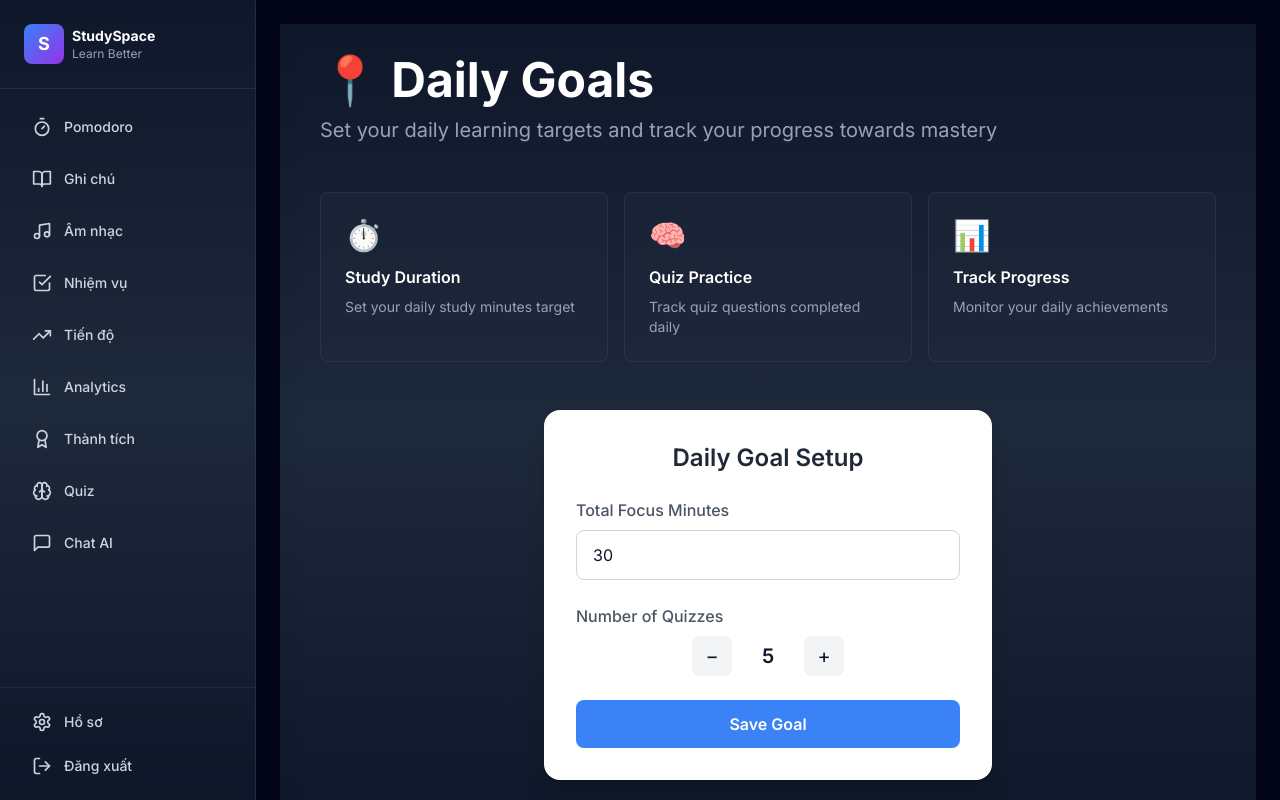
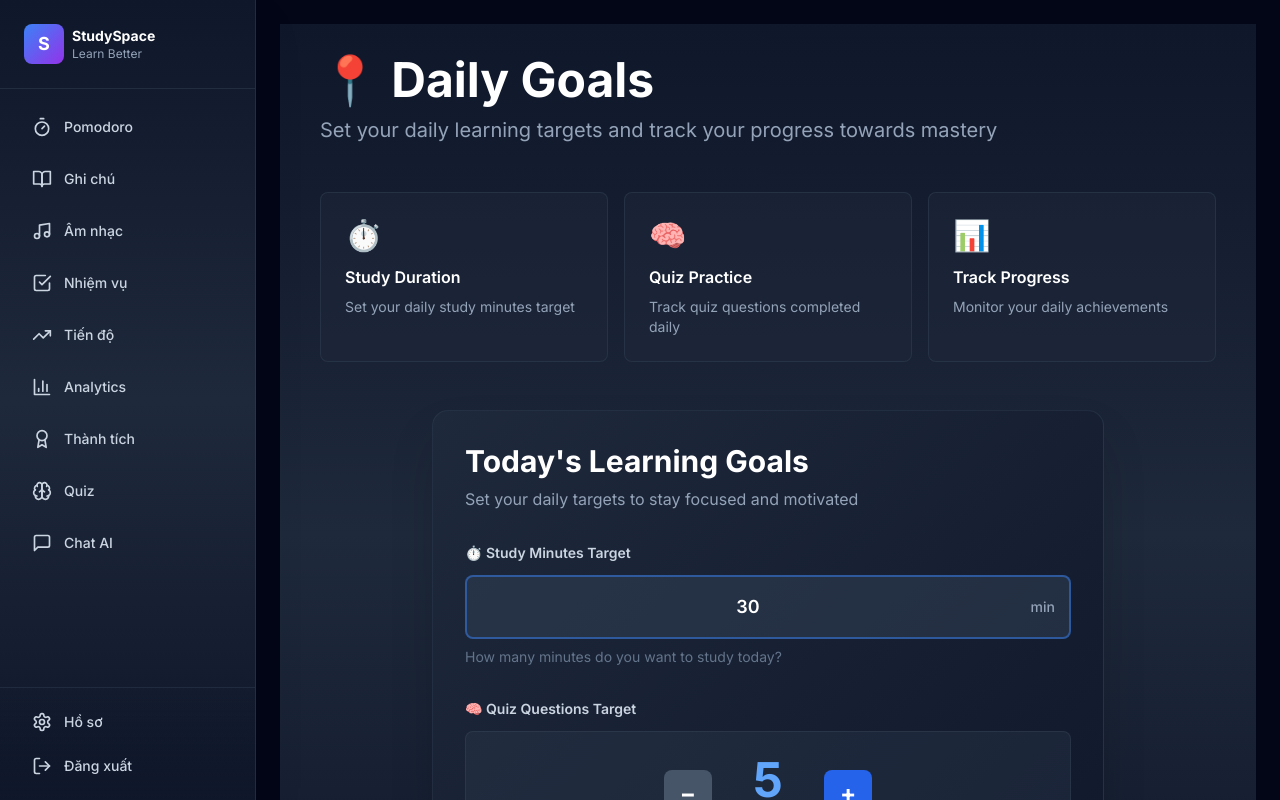
Before and after one commit to duongnguyen291/StudySpace, a Next.js app in the folder frontend/: page /daily-goals in a window 1280 px wide. Shown: the top 800 px of the page. Built offline with nearby package versions, Linux system fonts and the light colour scheme; no server answers.

Commit message:
feat(daily-goals): update DailyGoalPage component

```diff
--- a/frontend/src/features/daily-goal/components/DailyGoalPage.tsx
+++ b/frontend/src/features/daily-goal/components/DailyGoalPage.tsx
@@ -1,90 +1,196 @@
 "use client";
 
-import { useState } from "react";
+import { useState, useEffect } from "react";
 import { useDailyGoals } from "../hooks/userDailyGoals";
+import { AlertCircle, CheckCircle2 } from "lucide-react";
+
+// CSS để ẩn spinner của number input
+const inputNumberStyles = `
+  input[type="number"]::-webkit-outer-spin-button,
+  input[type="number"]::-webkit-inner-spin-button {
+    -webkit-appearance: none;
+    margin: 0;
+  }
+  input[type="number"] {
+    -moz-appearance: textfield;
+  }
+`;
 
 export default function DailyGoalForm() {
   const { goal, updateGoal, loading } = useDailyGoals();
+  const [minutes, setMinutes] = useState(30);
+  const [quizzes, setQuizzes] = useState(5);
+  const [savedStatus, setSavedStatus] = useState<"idle" | "saving" | "success" | "error">("idle");
+  const [errorMsg, setErrorMsg] = useState("");
 
-  const [minutes, setMinutes] = useState(goal?.target_minutes || 30);
-  const [quizzes, setQuizzes] = useState(goal?.target_quiz_count || 5);
+  // Update form when goal loads
+  useEffect(() => {
+    if (goal) {
+      setMinutes(goal.target_minutes || 30);
+      setQuizzes(goal.target_quiz_count || 5);
+    }
+  }, [goal]);
 
   const handleSave = async () => {
+    try {
+      setSavedStatus("saving");
+      setErrorMsg("");
       await updateGoal(minutes, quizzes);
+      setSavedStatus("success");
+      setTimeout(() => setSavedStatus("idle"), 3000);
+    } catch (error: any) {
+      console.error("Save error details:", error);
+      let msg = "Failed to save goal";
+
+      if (error?.response?.status === 401) {
+        msg = "Authentication failed - please login again";
+      } else if (error?.response?.data?.detail) {
+        msg = error.response.data.detail;
+      } else if (error?.message === "Network Error") {
+        msg = "Cannot connect to server - make sure backend is running on port 8000";
+      } else if (error?.message) {
+        msg = error.message;
+      }
+
+      setErrorMsg(msg);
+      setSavedStatus("error");
+    }
   };
 
   return (
-    <div className="w-full max-w-md mx-auto bg-white shadow-xl rounded-2xl p-8">
-      <h2 className="text-2xl font-semibold text-center mb-6 text-gray-800">
-        Daily Goal Setup
-      </h2>
+    <div className="w-full max-w-2xl mx-auto">
+      <style>{inputNumberStyles}</style>
+      {/* Error Alert */}
+      {savedStatus === "error" && (
+        <div className="mb-6 p-4 bg-red-500/10 border border-red-500/30 rounded-lg flex items-start gap-3">
+          <AlertCircle className="w-5 h-5 text-red-500 flex-shrink-0 mt-0.5" />
+          <div>
+            <p className="text-red-400 font-medium">Error saving goal</p>
+            <p className="text-red-300/80 text-sm mt-1">{errorMsg || "Please try again"}</p>
+          </div>
+        </div>
+      )}
+
+      {/* Main Card */}
+      <div className="bg-gradient-to-br from-slate-800 to-slate-900 border border-slate-700/50 rounded-2xl p-8 shadow-2xl">
+        <h2 className="text-3xl font-bold mb-2 text-white">Today's Learning Goals</h2>
+        <p className="text-slate-400 mb-8">Set your daily targets to stay focused and motivated</p>
 
         {/* Minutes Input */}
-      <div className="mb-6">
-        <label className="block text-gray-600 font-medium mb-2">
-          Total Focus Minutes
+        <div className="mb-8">
+          <label className="block text-sm font-semibold text-slate-300 mb-3">
+            ⏱️ Study Minutes Target
           </label>
+          <div className="relative">
             <input
               type="number"
+              min="0"
               value={minutes}
-          onChange={(e) => setMinutes(parseInt(e.target.value))}
-          className="w-full px-4 py-3 rounded-lg border border-gray-300 focus:ring-2 focus:ring-blue-400 focus:outline-none"
-          placeholder="Enter minutes (e.g., 30)"
+              onChange={(e) => {
+                const val = e.target.value;
+                const num = val === '' ? 0 : parseInt(val, 10);
+                setMinutes(Math.max(0, isNaN(num) ? 0 : num));
+              }}
+              className="w-full px-4 py-4 pr-14 rounded-lg bg-slate-700/50 border-2 border-blue-500/50 hover:border-blue-500 focus:border-blue-500 focus:ring-2 focus:ring-blue-500/30 text-white text-lg font-semibold text-center outline-none transition"
+              placeholder="0"
             />
+            <span className="absolute right-4 top-1/2 -translate-y-1/2 text-slate-400 text-sm font-medium pointer-events-none">min</span>
+          </div>
+          <p className="text-slate-500 text-sm mt-2">How many minutes do you want to study today?</p>
         </div>
 
         {/* Quiz Counter */}
-      <div className="mb-6">
-        <label className="block text-gray-600 font-medium mb-2">
-          Number of Quizzes
+        <div className="mb-8">
+          <label className="block text-sm font-semibold text-slate-300 mb-3">
+            🧠 Quiz Questions Target
           </label>
 
-        <div className="flex items-center gap-4 justify-center">
+          <div className="flex items-center gap-6 justify-center bg-slate-700/30 rounded-lg p-6 border border-slate-600/30">
             <button
               onClick={() => setQuizzes((q) => Math.max(0, q - 1))}
-            className="w-10 h-10 rounded-lg bg-gray-100 hover:bg-gray-200 text-xl flex items-center justify-center"
+              className="w-12 h-12 rounded-lg bg-slate-600 hover:bg-slate-500 text-white text-2xl font-bold flex items-center justify-center transition-colors"
+              title="Decrease"
             >
               −
             </button>
 
-          <span className="text-xl font-semibold w-10 text-center">
+            <div className="text-center">
+              <div className="text-5xl font-bold text-blue-400">
                 {quizzes}
-          </span>
+              </div>
+              <p className="text-slate-400 text-sm mt-2">questions</p>
+            </div>
 
             <button
               onClick={() => setQuizzes((q) => q + 1)}
-            className="w-10 h-10 rounded-lg bg-gray-100 hover:bg-gray-200 text-xl flex items-center justify-center"
+              className="w-12 h-12 rounded-lg bg-blue-600 hover:bg-blue-500 text-white text-2xl font-bold flex items-center justify-center transition-colors"
+              title="Increase"
             >
               +
             </button>
           </div>
+          <p className="text-slate-500 text-sm mt-3">How many quiz questions do you want to answer?</p>
         </div>
 
-      {/* Save button */}
+        {/* Save Button */}
         <button
           onClick={handleSave}
-        disabled={loading}
-        className="w-full bg-blue-500 hover:bg-blue-600 text-white font-semibold py-3 rounded-lg transition disabled:opacity-50"
+          disabled={loading || savedStatus === "saving"}
+          className={`w-full py-4 rounded-lg font-semibold text-lg transition-all flex items-center justify-center gap-2 ${
+            savedStatus === "success"
+              ? "bg-green-600/50 border border-green-500/50 text-green-100"
+              : savedStatus === "saving"
+              ? "bg-blue-600/50 text-blue-100"
+              : "bg-gradient-to-r from-blue-600 to-blue-500 text-white hover:shadow-lg hover:shadow-blue-500/50"
+          }`}
         >
-        {loading ? "Saving..." : "Save Goal"}
+          {savedStatus === "saving" && <span className="animate-spin">⏳</span>}
+          {savedStatus === "success" && <CheckCircle2 className="w-5 h-5" />}
+          {savedStatus === "success" ? "Goal Saved!" : savedStatus === "saving" ? "Saving..." : "Save Goal"}
         </button>
 
         {/* Current Goal Summary */}
         {goal && (
-        <div className="mt-6 text-sm text-gray-600">
-          <p>
-            <strong>Today's Goal:</strong> {goal.target_minutes} min,{" "}
-            {goal.target_quiz_count} quizzes
-          </p>
-          <p>
-            <strong>Progress:</strong> {goal.actual_minutes} min,{" "}
-            {goal.actual_quiz_count} quizzes
-          </p>
-          <p>
-            <strong>Status:</strong> {goal.completed ? "Completed" : "In progress"}
-          </p>
+          <div className="mt-8 pt-8 border-t border-slate-700/50">
+            <h3 className="text-lg font-semibold text-white mb-4">📊 Today's Progress</h3>
+            <div className="grid grid-cols-2 gap-4">
+              <div className="bg-slate-700/50 rounded-lg p-4 border border-slate-600/30">
+                <p className="text-slate-400 text-sm mb-2">Study Minutes</p>
+                <div className="flex items-baseline gap-2">
+                  <span className="text-3xl font-bold text-blue-400">{goal.actual_minutes}</span>
+                  <span className="text-slate-400">/</span>
+                  <span className="text-xl text-slate-300">{goal.target_minutes}</span>
+                </div>
+                <div className="mt-3 w-full bg-slate-600/50 rounded-full h-2">
+                  <div
+                    className="bg-gradient-to-r from-blue-500 to-blue-400 h-2 rounded-full transition-all"
+                    style={{
+                      width: `${goal.target_minutes > 0 ? (goal.actual_minutes / goal.target_minutes) * 100 : 0}%`,
+                    }}
+                  />
+                </div>
+              </div>
+
+              <div className="bg-slate-700/50 rounded-lg p-4 border border-slate-600/30">
+                <p className="text-slate-400 text-sm mb-2">Quiz Questions</p>
+                <div className="flex items-baseline gap-2">
+                  <span className="text-3xl font-bold text-purple-400">{goal.actual_quiz_count}</span>
+                  <span className="text-slate-400">/</span>
+                  <span className="text-xl text-slate-300">{goal.target_quiz_count}</span>
+                </div>
+                <div className="mt-3 w-full bg-slate-600/50 rounded-full h-2">
+                  <div
+                    className="bg-gradient-to-r from-purple-500 to-purple-400 h-2 rounded-full transition-all"
+                    style={{
+                      width: `${goal.target_quiz_count > 0 ? (goal.actual_quiz_count / goal.target_quiz_count) * 100 : 0}%`,
+                    }}
+                  />
+                </div>
+              </div>
+            </div>
           </div>
         )}
       </div>
+    </div>
   );
 }
```
Lines whose indentation alone changed are shown as unchanged.
